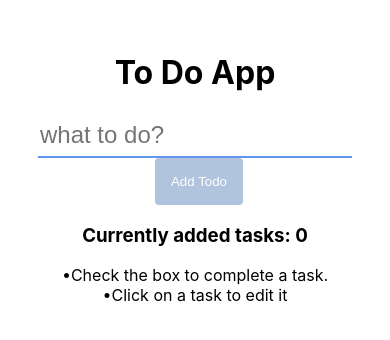
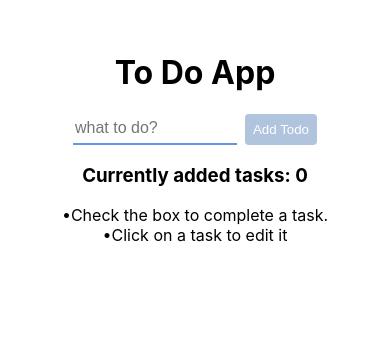
Before and after one commit to YaseenChauhan/todo-app, a React (Create React App) app: page / in a window 390 px wide. Shown: the top 340 px of the page. Built offline with nearby package versions, Linux system fonts and the light colour scheme.

Commit message:
css fixes

```diff
--- a/src/containers/AddTodo.js
+++ b/src/containers/AddTodo.js
@@ -17,6 +17,7 @@ const AddTodo = ({ dispatch }) => {
             <form onSubmit={e => {
                 e.preventDefault();
                 dispatch(addTodo(input))
+                localStorage.setItem('todo', input) //setting in local storage
                 setInput('')
             }}>
             <input
--- a/src/index.css
+++ b/src/index.css
@@ -54,14 +54,13 @@ code {
   margin-top: 1rem;
   background: linear-gradient(145deg, #f05a28, #ec008c);
   color: white;
-
+  word-break: break-all;
 }
 
 .todo-app-container .todo-item{
     text-decoration: none;
     cursor: pointer;
-    font-size: 25px;
-
+    font-size: 1.5rem;
 }
 
 .todo-app-container .edit-todo{
@@ -77,3 +76,26 @@ code {
 .todo-app-container .todo .delete-todo{
   cursor: pointer
 }
+
+.todo-app-container .add-todo-container form{
+  display: flex;
+  justify-content: center;
+}
+
+@media only screen and (max-width: 768px) {
+  .todo-app-container .todo{
+    width: 80%;
+    padding: 0.5rem;
+  }
+  .todo-app-container .todo-item{
+    font-size: 1rem;
+  }
+  .add-todo-container .add-todo-input{
+    height: auto;
+    width: 10rem;
+    font-size: 1rem;
+  }
+  .add-todo-container .add-todo{
+    padding: 0.5rem;
+  }
+}
```
